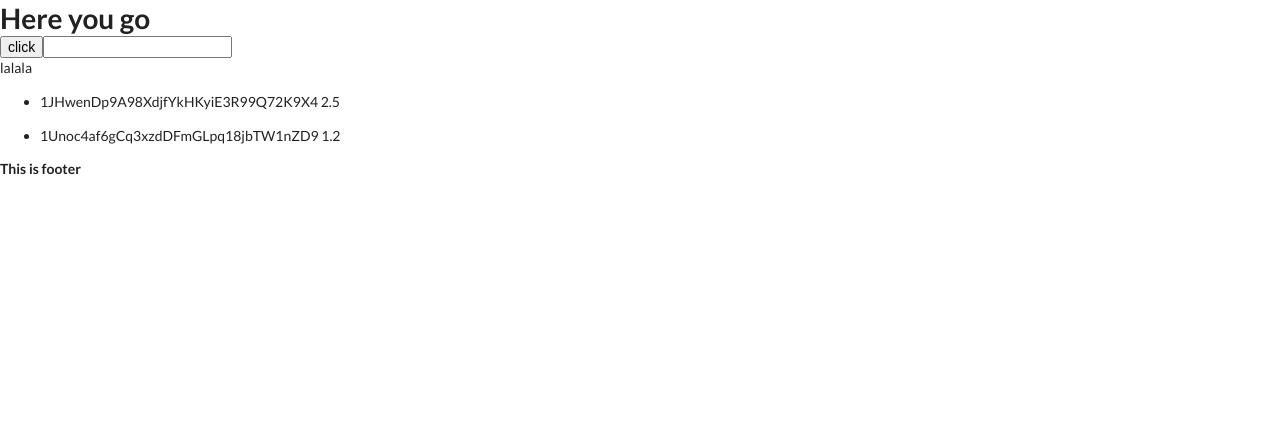
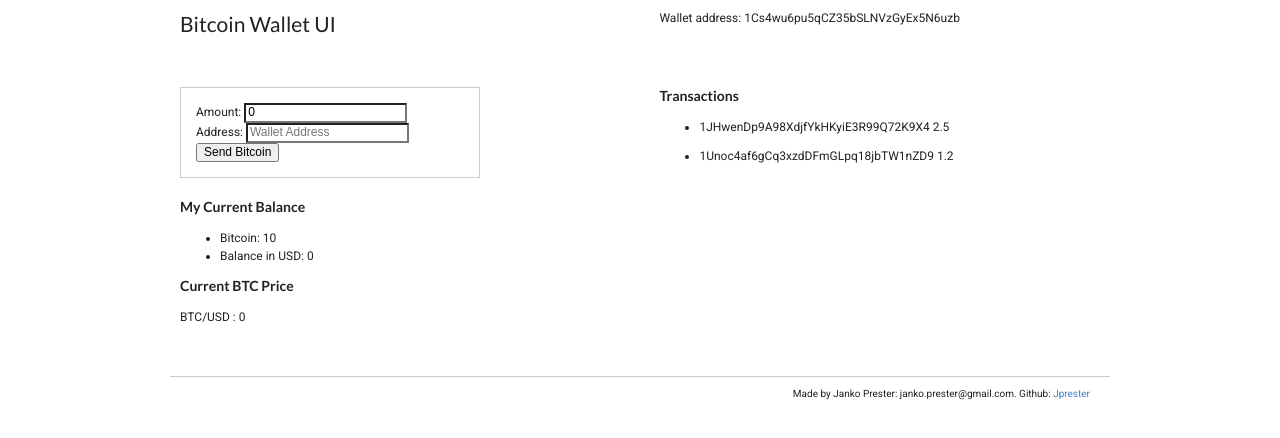
Before and after one commit to jprester/bitcoin-wallet-ui-vue, a Vue app: page / in a window 1280 px wide. Shown: the top 438 px of the page. Built offline with nearby package versions, Linux system fonts and the light colour scheme; no server answers.

Commit message:
add widget for checking current balance and fetch btc price

```diff
--- a/src/App.vue
+++ b/src/App.vue
@@ -1,8 +1,10 @@
 <template>
-  <div id="app">
-    <Header/>
-    <Content :testUsers="users"/>
-    <Footer/>
+  <div id="app" class="App">
+    <div class="app-container">
+      <Header/>
+      <Content :price="btcPrice"/>
+      <Footer/>
+    </div>
   </div>
 </template>
 
@@ -21,18 +23,132 @@ export default {
     Footer
   },
   data: function() {
-    return { users: [] };
+    return { btcPrice: 0 };
   },
   mounted() {
-    axios.get("https://jsonplaceholder.typicode.com/posts").then(response => {
-      this.users = response.data;
+    axios({
+      url: "https://rest.coinapi.io/v1/exchangerate/BTC/USD",
+      method: "get",
+      headers: {
+        "X-CoinAPI-Key": "A28420FA-918D-454B-A43C-5ABA0D249B49"
+      }
+    }).then(response => {
+      this.$store.dispatch("setPrice", {
+        btcPrice: response.data.rate
+      });
     });
   }
 };
 </script>
 
-<style scoped>
+<style>
+@import url("https://fonts.googleapis.com/css?family=Roboto");
+
 body {
-  background: #cccccc;
+  margin: 0;
+  padding: 0;
+  font-family: "Roboto", sans-serif;
+  font-size: 12px;
+}
+
+.App {
+  padding: 0;
+  margin: 0;
+}
+
+.app-container {
+  margin-left: auto;
+  margin-right: auto;
+  margin-top: 0px;
+  margin-bottom: 0px;
+  padding: 0;
+  max-width: 940px;
+}
+
+.app-body {
+  max-width: 980px;
+  display: flex;
+  margin-top: 30px;
+  margin-left: auto;
+  margin-right: auto;
+  padding: 0;
+}
+
+.row {
+  display: flex;
+  flex-wrap: nowrap;
+  justify-content: space-between;
+  width: 100%;
+}
+
+.content-block {
+  padding: 10px 10px 10px 10px;
+  align-items: center;
+}
+
+.block-size-1-2 {
+  width: 49%;
+}
+
+.block-size-1-3 {
+  width: 32%;
+}
+
+.block-size-2-3 {
+  width: 65%;
+}
+
+.newtransaction-mobile-button {
+  display: none;
+}
+
+.vertical-divider {
+  border-right: 1px solid #e9eaf4;
+}
+
+h1 {
+  font-weight: 400;
+  font-size: 21px;
+}
+
+h2 {
+  font-size: 15px;
+}
+
+h3 {
+  font-size: 14px;
+}
+
+.send-crypto-form {
+  max-width: 300px;
+  padding: 15px;
+  border: 1px solid #cccccc;
+  margin-bottom: 20px;
+}
+
+@media only screen and (max-width: 658px) {
+  .content-right {
+    margin: 0;
+  }
+
+  h1.title {
+    text-align: center;
+  }
+
+  .block-size-1-2 {
+    width: auto;
+  }
+
+  .block-size-1-3 {
+    width: auto;
+  }
+
+  .block-size-2-3 {
+    width: auto;
+  }
+
+  .row {
+    display: block;
+  }
 }
 </style>
--- a/src/components/Content.vue
+++ b/src/components/Content.vue
@@ -1,37 +1,31 @@
 <template>
-  <div>
-    <button @click="doSomething">click</button>
-    <input @input="onInputChange">
-    <p>{{text}}</p>
-    <div>
-      <ul v-for="transaction in transactions" :key="transaction.address">
-        <li>{{ transaction.address }} {{ transaction.amount }}</li>
-      </ul>
-      <!-- {{testUsers}} -->
+  <div class="app-body">
+    <div class="row">
+      <div class="content-block block-size-1-2">
+        <SendCryptoForm/>
+        <SpendingStatusWidget/>
+        <PriceTrackerWidget/>
+      </div>
+      <div class="content-block block-size-1-2 content-right">
+        <TransactionList/>
+      </div>
     </div>
-    <div></div>
   </div>
 </template>
+
 <script>
+import SendCryptoForm from "./SendCryptoForm";
+import TransactionList from "./TransactionList";
+import PriceTrackerWidget from "./PriceTrackerWidget";
+import SpendingStatusWidget from "./SpendingStatusWidget";
+
 export default {
   name: "Content",
-  props: {
-    testUsers: Array
-  },
-  data() {
-    return {
-      text: "lalala",
-      input: "",
-      transactions: this.$store.state.transactions
-    };
-  },
-  methods: {
-    doSomething() {
-      this.text = this.input;
-    },
-    onInputChange(event) {
-      this.input = event.target.value;
-    }
+  components: {
+    SendCryptoForm,
+    TransactionList,
+    PriceTrackerWidget,
+    SpendingStatusWidget
   }
 };
 </script>
--- a/src/components/Footer.vue
+++ b/src/components/Footer.vue
@@ -1,6 +1,13 @@
 <template>
-  <div>
-    <h5>This is footer</h5>
+  <div class="app-footer">
+    <footer class="footer-content">
+      <p class="footer-text">
+        Made by Janko Prester: janko.prester@gmail.com. Github:
+        <a
+          href="https://github.com/jprester"
+        >Jprester</a>
+      </p>
+    </footer>
   </div>
 </template>
 
@@ -9,3 +16,17 @@ export default {
   name: "Footer"
 };
 </script>
+
+<style scoped>
+.footer-content {
+  border-top: 1px solid #cccccc;
+  margin-top: 40px;
+  padding-top: 10px;
+  padding-right: 20px;
+}
+
+.footer-text {
+  font-size: 10px;
+  text-align: right;
+}
+</style>
--- a/src/components/Header.vue
+++ b/src/components/Header.vue
@@ -1,8 +1,17 @@
 <template>
-  <div>
-    <h1>Here you go</h1>
+  <div class="app-header">
+    <div class="row">
+      <div class="content-block block-size-1-2">
+        <h1>Bitcoin Wallet UI</h1>
+      </div>
+      <div class="content-block block-size-1-2">
+        <p>Wallet address: 1Cs4wu6pu5qCZ35bSLNVzGyEx5N6uzb</p>
+      </div>
+    </div>
   </div>
 </template>
+
+<style></style>
 
 <script>
 export default {
--- /dev/null
+++ b/src/components/PriceTrackerWidget.vue
@@ -0,0 +1,23 @@
+<template>
+  <div>
+    <h3>Current BTC Price</h3>
+    <div>
+      BTC/USD :
+      <span>{{price}}</span>
+    </div>
+  </div>
+</template>
+
+<script>
+export default {
+  name: "PriceTrackerWidget",
+  computed: {
+    price() {
+      return this.$store.state.btcPrice;
+    }
+  }
+};
+</script>
+
+<style scoped>
+</style>
--- a/src/components/SendCryptoForm.vue
+++ b/src/components/SendCryptoForm.vue
@@ -1,14 +1,49 @@
 <template>
-  <div>
-    Amount:
-    <input type="text">
-    Adress:
-    <input type="text">
+  <div class="send-crypto-form">
+    <div>
+      Amount:
+      <input type="text" @input="handleAmountChange" v-model="amountInput">
+    </div>
+
+    <div>
+      Address:
+      <input
+        type="text"
+        @input="handleAddressChange"
+        v-model="addressInput"
+        placeholder="Wallet Address"
+      >
+    </div>
+    <button @click="handleSendClick">Send Bitcoin</button>
   </div>
 </template>
 
 <script>
 export default {
-  name: "SendCryptoForm"
+  name: "SendCryptoForm",
+  data() {
+    return {
+      amountInput: 0,
+      addressInput: ""
+    };
+  },
+  methods: {
+    handleSendClick() {
+      this.$store.dispatch("addTransaction", {
+        amount: this.amountInput,
+        address: this.addressInput
+      });
+      this.amountInput = 0;
+      this.addressInput = "";
+    },
+    handleAmountChange(event) {
+      this.amountInput = event.target.value;
+      this.$store.dispatch("setAmount", { amount: this.amountInput });
+    },
+    handleAddressChange(event) {
+      this.addressInput = event.target.value;
+      this.$store.dispatch("setAddress", { address: this.addressInput });
+    }
+  }
 };
 </script>
--- /dev/null
+++ b/src/components/SpendingStatusWidget.vue
@@ -0,0 +1,27 @@
+<template>
+  <div>
+    <h3>My Current Balance</h3>
+    <ul>
+      <li>Bitcoin: {{remainingBtc}}</li>
+      <li>Balance in USD: {{remainingFiat}}</li>
+    </ul>
+  </div>
+</template>
+
+
+<script>
+export default {
+  name: "SpendingStatusWidget",
+  computed: {
+    remainingBtc() {
+      return this.$store.state.btcAvailable;
+    },
+    remainingFiat() {
+      return this.$store.state.btcAvailable * this.$store.state.btcPrice;
+    }
+  }
+};
+</script>
+
+<style>
+</style>
--- a/src/components/TransactionList.vue
+++ b/src/components/TransactionList.vue
@@ -1,5 +1,22 @@
+<template>
+  <div>
+    <h3>Transactions</h3>
+    <div>
+      <ul v-for="transaction in transactions" :key="transaction.address">
+        <li>{{ transaction.address }} {{ transaction.amount }}</li>
+      </ul>
+      <!-- {{testUsers}} -->
+    </div>
+  </div>
+</template>
+
 <script>
 export default {
-  name: "TransactionList"
+  name: "TransactionList",
+  data() {
+    return {
+      transactions: this.$store.state.transactions
+    };
+  }
 };
 </script>
--- a/src/store.js
+++ b/src/store.js
@@ -3,9 +3,36 @@ import Vuex from 'vuex';
 
 Vue.use(Vuex);
 
-export const mutations = {};
+export const mutations = {
+  setAmount: (state, payload) => {
+    state.amount = payload.amount
+  },
+  setAddress: (state, payload) => {
+    state.walletAddress = payload.address
+  },
+  addTransaction: (state, payload) => {
+    state.transactions.push(payload);
+    state.btcAvailable = state.btcAvailable - payload.amount;
+  },
+  setPrice: (state, payload) => {
+    state.btcPrice = payload.btcPrice
+  }
+};
 
-export const actions = {};
+export const actions = {
+  setAmount: ({commit}, payload) => {
+    commit('setAmount', payload);
+  },
+  setAddress: ({commit}, payload) => {
+    commit('setAddress', payload);
+  },
+  addTransaction: ({commit}, payload) => {
+    commit('addTransaction', payload);
+  },
+  setPrice: ({commit}, payload) => {
+    commit('setPrice', payload);
+  }
+};
 
 export const defaultState = {
     transactions: [
@@ -19,7 +46,7 @@ export const defaultState = {
     btcAvailable: 10,
     btcSent: 0,
     formVisibleOnMobile: false,
-    btcPrice: '',
+    btcPrice: 0,
 };
 
 export default new Vuex.Store({
```
